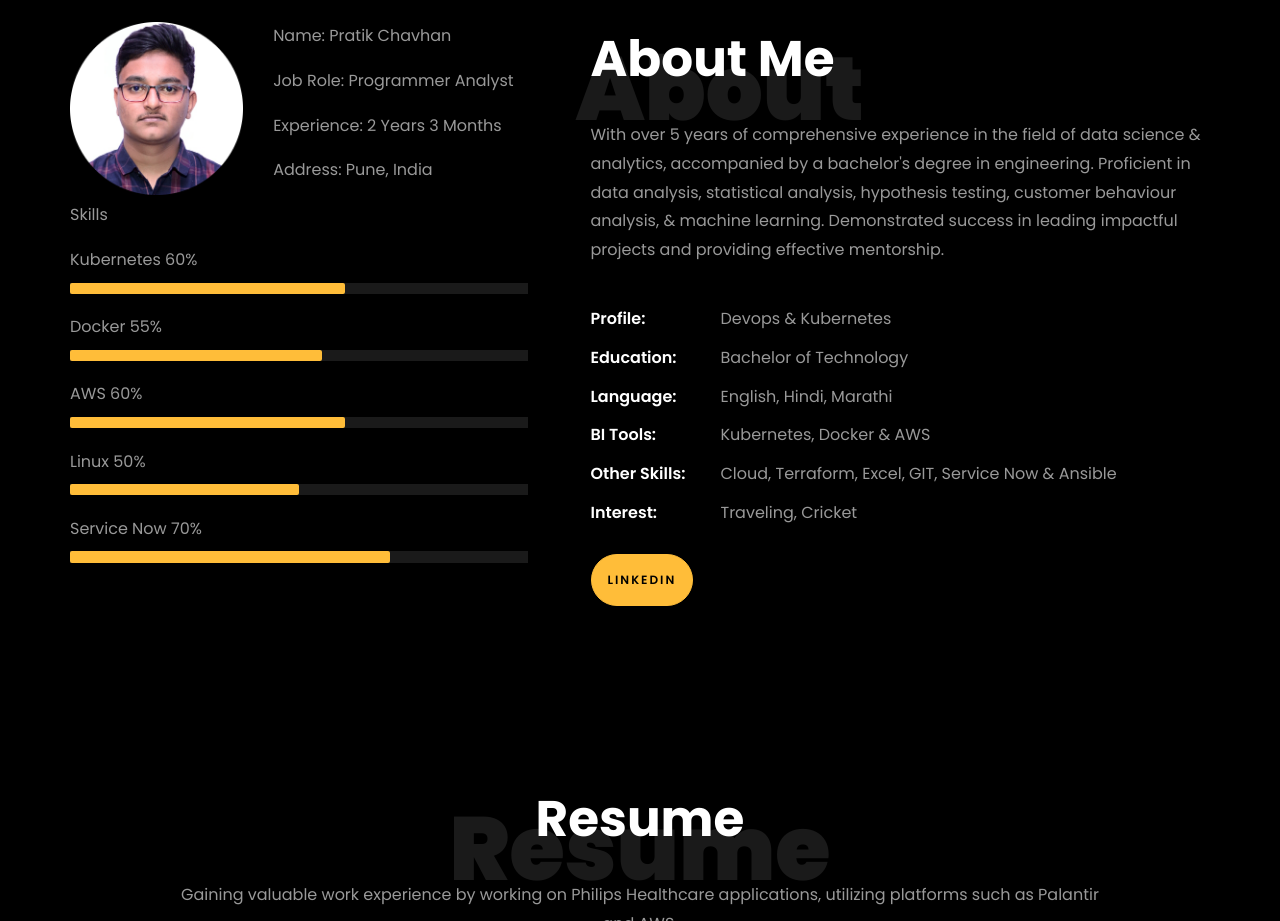
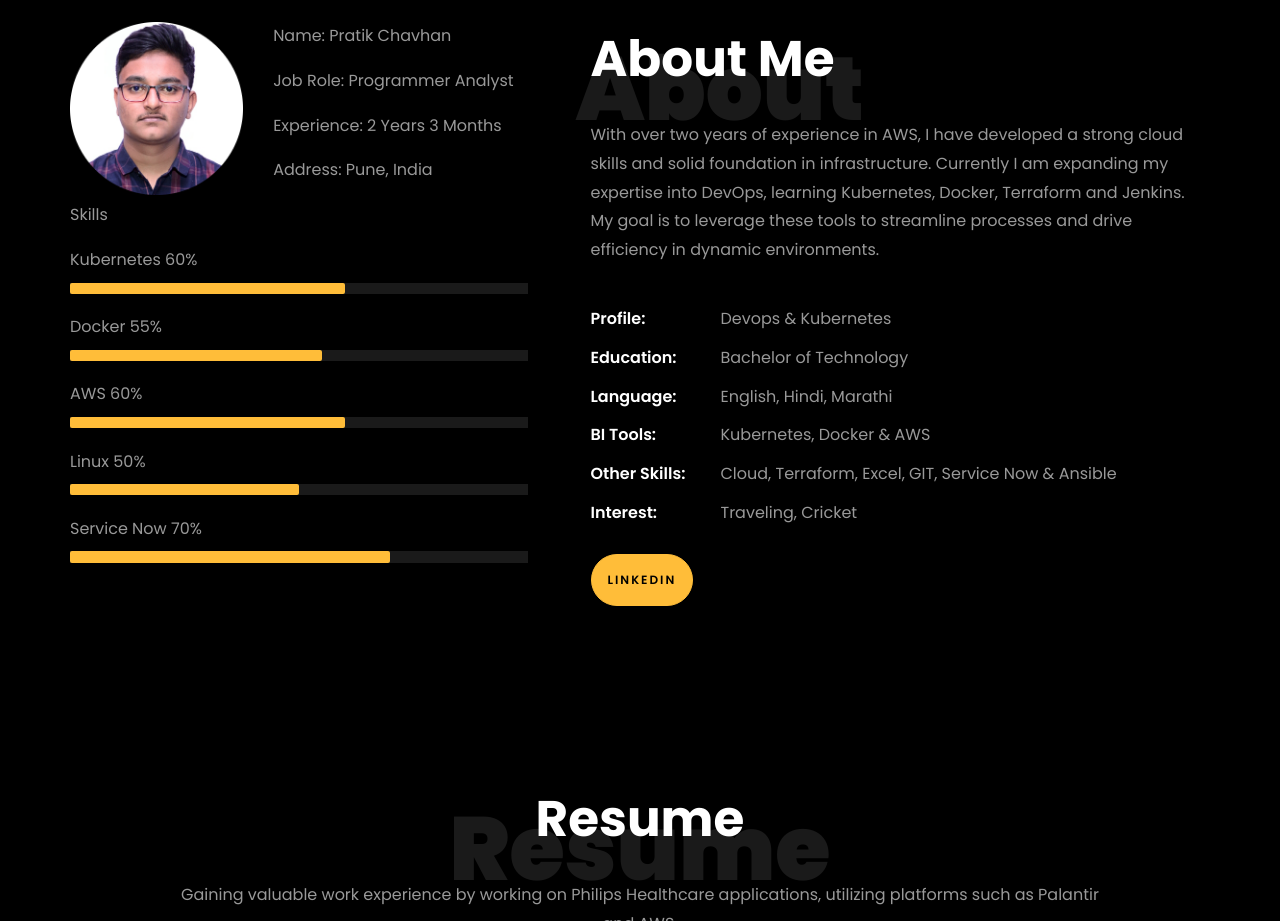
Before and after one commit to PratikChavhan99/pratikchavhan99.github.io, a plain HTML site: page index.html in a window 1280 px wide. Shown: the part 840-1761 px from the top of the page. Drawn offline with Linux system fonts and the light colour scheme; files whose address does not match are found by name.

Commit message:
Update index.html

```diff
--- a/index.html
+++ b/index.html
@@ -270,9 +270,7 @@
 								<h1 class="big">About</h1>
 								<h2 class="mb-4">About Me</h2>
 
-								<p>With over 5 years of comprehensive experience in the field of data science & analytics, accompanied by a bachelor's degree in engineering.
-									Proficient in data analysis, statistical analysis, hypothesis testing, customer behaviour analysis, &amp; machine learning.
-									Demonstrated success in leading impactful projects and providing effective mentorship.</p>
+								<p>With over two years of experience in AWS, I have developed a strong cloud skills and solid foundation in infrastructure. Currently I am expanding my expertise into DevOps, learning Kubernetes, Docker, Terraform and Jenkins. My goal is to leverage these tools to streamline processes and drive efficiency in dynamic environments.</p>
 								<ul class="about-info mt-4 px-md-0 px-2">
 									<li class="d-flex"><span>Profile:</span> <span>Devops &amp; Kubernetes</span></li>
 									<!-- <li class="d-flex"><span>Domain:</span> <span>Retail, Ecommerce, BFSI &amp; Digital Marketing</span></li> -->
```
